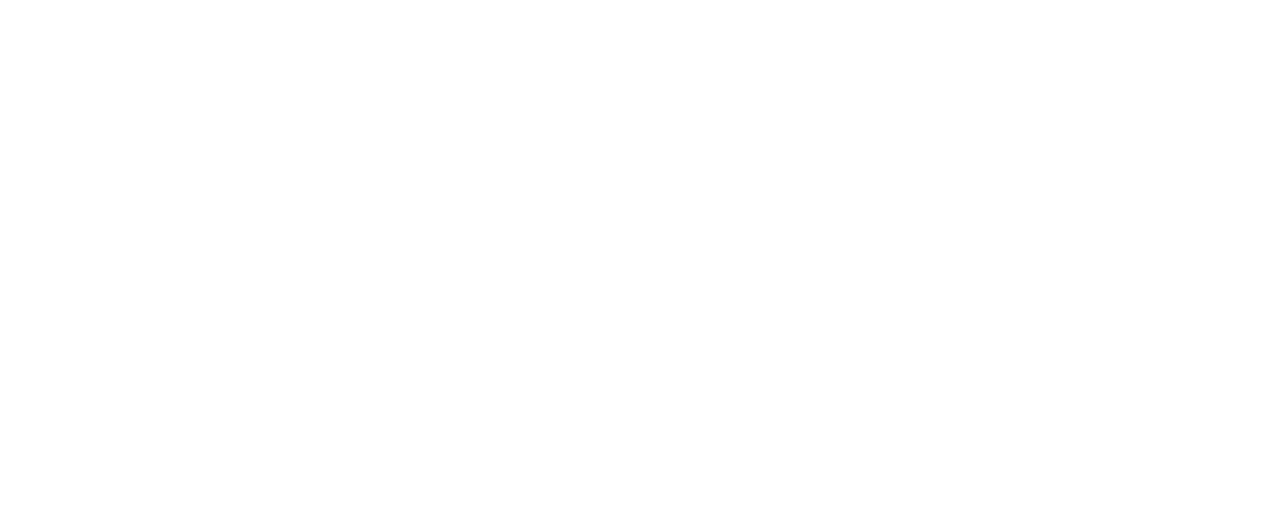
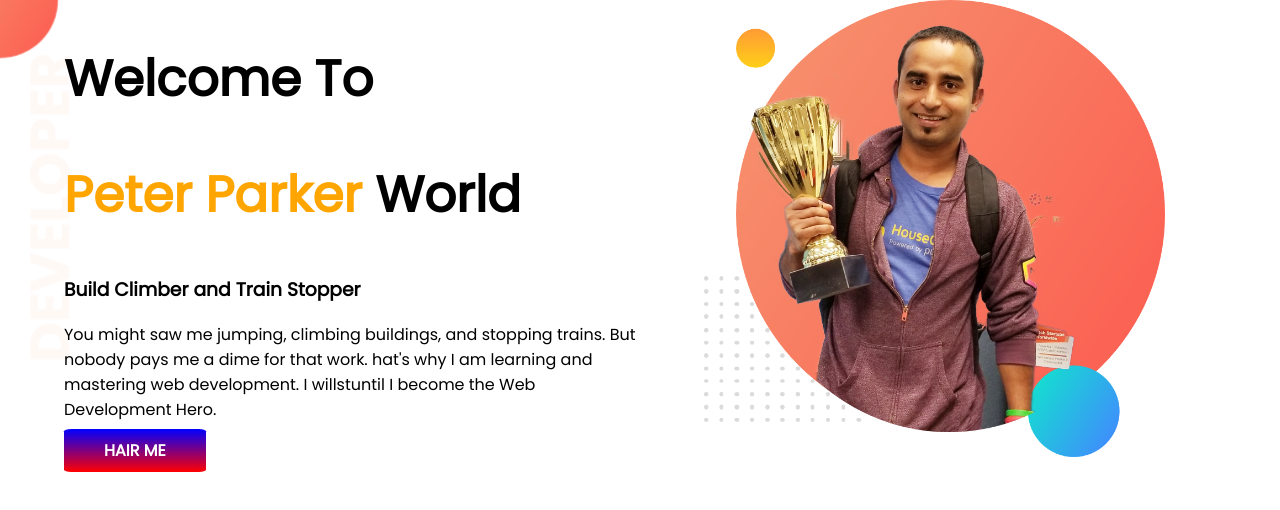
Before and after one commit to rajib074/my-fast-website, a plain HTML site: page index.html in a window 1280 px wide. Drawn offline with Linux system fonts and the light colour scheme.

Commit message:
top benar

```diff
--- a/index.html
+++ b/index.html
@@ -1,13 +1,36 @@
 <!DOCTYPE html>
 <html lang="en">
+
 <head>
     <meta charset="UTF-8">
     <meta http-equiv="X-UA-Compatible" content="IE=edge">
     <meta name="viewport" content="width=device-width, initial-scale=1.0">
     <title>my fast website</title>
+    <link rel="preconnect" href="https://fonts.googleapis.com">
+    <link rel="preconnect" href="https://fonts.gstatic.com" crossorigin>
+    <link href="https://fonts.googleapis.com/css2?family=Poppins&display=swap" rel="stylesheet">
     <link rel="stylesheet" href="style.css">
 </head>
+
 <body>
+    <section class="top_benar">
+        <div class="hafe_width">
+            <h1>Welcome To</h1>
+            <h1><span class="Peter_Parker"> Peter Parker </span>World</h1>
+            <h3>Build Climber and Train Stopper</h3>
+            <p>You might saw me jumping, climbing buildings, and stopping trains. But nobody pays me a dime for that
+                work.
+                hat's why I am learning and mastering web development. I willstuntil I become the Web Development Hero.
+            </p>
+            <a class="link_baton" target="_blank" href="https://www.facebook.com/">HAIR ME</a>
+        </div>
+        <div class="hafe_width">
+            <img src="images/jhankar.png" alt="images">
+        </div>
+    </section>
+
+
 
 </body>
+
 </html>
--- a/style.css
+++ b/style.css
@@ -0,0 +1,32 @@
+body{
+    font-family: 'Poppins', sans-serif;
+    margin: 0;
+}
+h1{
+    font-size: 50px;
+}
+.Peter_Parker{
+    color: orange;
+}
+section{
+    display: flex;
+}
+.hafe_width{
+    width: 50%;
+    padding-left: 5%;
+}
+.hafe_width img{
+    width: 80%;
+}
+.link_baton{
+    font-weight: bold;
+    color: white;
+    text-decoration: none;
+    padding: 10px 40px;
+    background-image:linear-gradient(blue, red);
+    border-radius: 5%;
+}
+.top_benar{
+    background-image: url(images/top-banner.png);
+    background-repeat: no-repeat;
+}
```
Also changed, not shown: IMG_20210314_174255-removebg-preview.png (added), images/dream-bg.png (added), images/exp-bg.png (added), images/jhankar.png (added), images/jhankar2.png (added), images/my-bg.png (added), images/my-bg2.png (added), images/top-banner.png (added), 7 other files.
